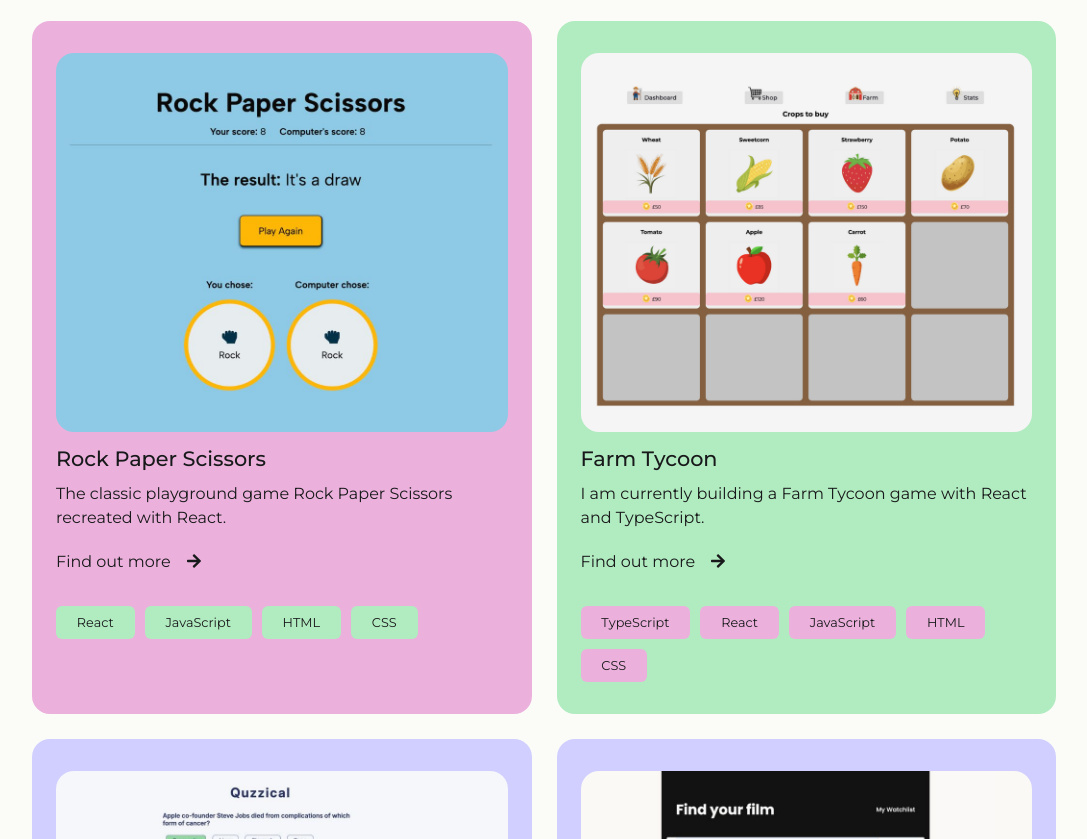
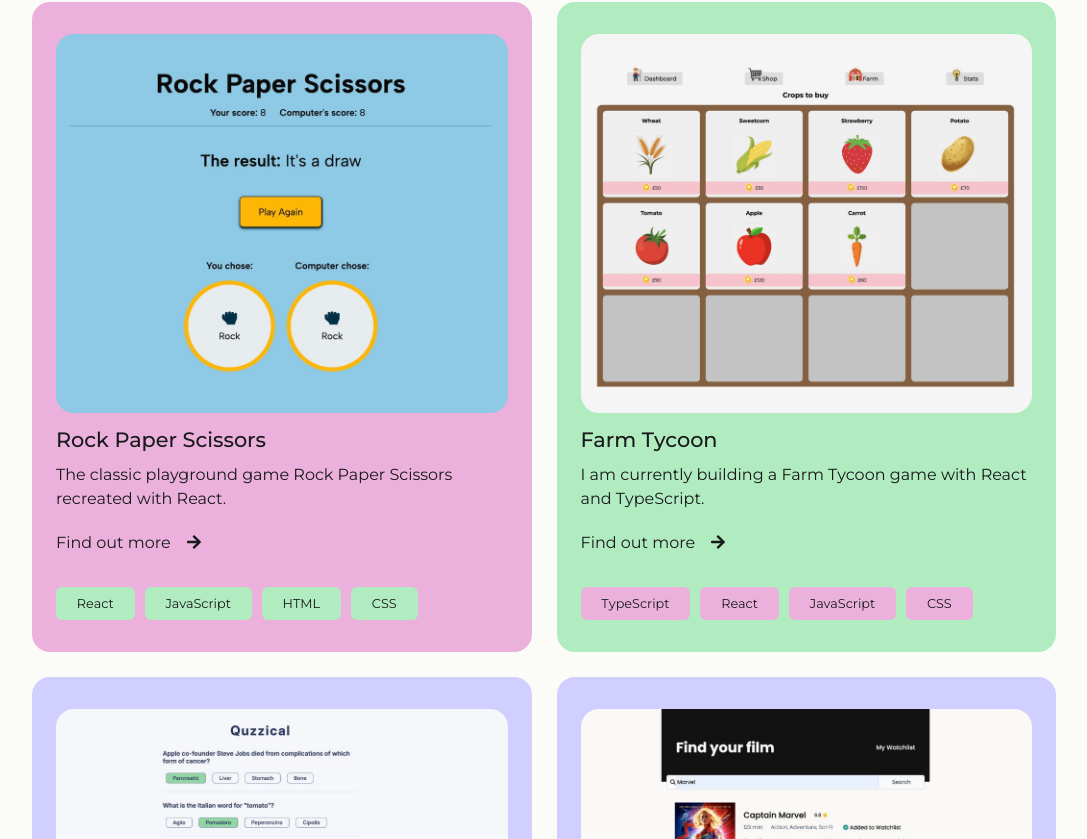
Before and after one commit to louiseka/portfolio, a React (Vite) app: page /projects in a window 1280 px wide. Shown: the part 1846-2685 px from the top of the page, without its empty margins (96-1183 px from the left). Built offline with nearby package versions, Linux system fonts and the light colour scheme.

Commit message:
skills update

```diff
--- a/src/data.js
+++ b/src/data.js
@@ -85,7 +85,7 @@ export const projectData = [
     img3Alt:
       "A screenshot of Dash and Dine with a pop up modal asking user to enter their card details to pay for their order.",
     thumbnailImg: "/assets/project-imgs/dash-dine-thumbnail.jpg",
-    skills: ["TypeScript", "JavaScript", "Tailwind", "HTML", "CSS"],
+    skills: ["TypeScript", "JavaScript", "Tailwind", "HTML"],
     githubUrl: "https://github.com/louiseka/restaurant-ordering-app",
     liveUrl: "https://louiseka.github.io/restaurant-ordering-app/",
     gridPosition: "four",
@@ -129,7 +129,7 @@ export const projectData = [
     img3: "/assets/project-imgs/farm-tycoon-3.png",
     img3Alt: "A screenshot of Animals to buy from the farm shop.",
     thumbnailImg: "/assets/project-imgs/farm-tycoon-thumbnail.png",
-    skills: ["TypeScript", "React", "JavaScript", "HTML", "CSS"],
+    skills: ["TypeScript", "React", "JavaScript", "CSS"],
     githubUrl: "https://github.com/louiseka/farm-tycoon",
     liveUrl: "",
     gridPosition: "six",
```
